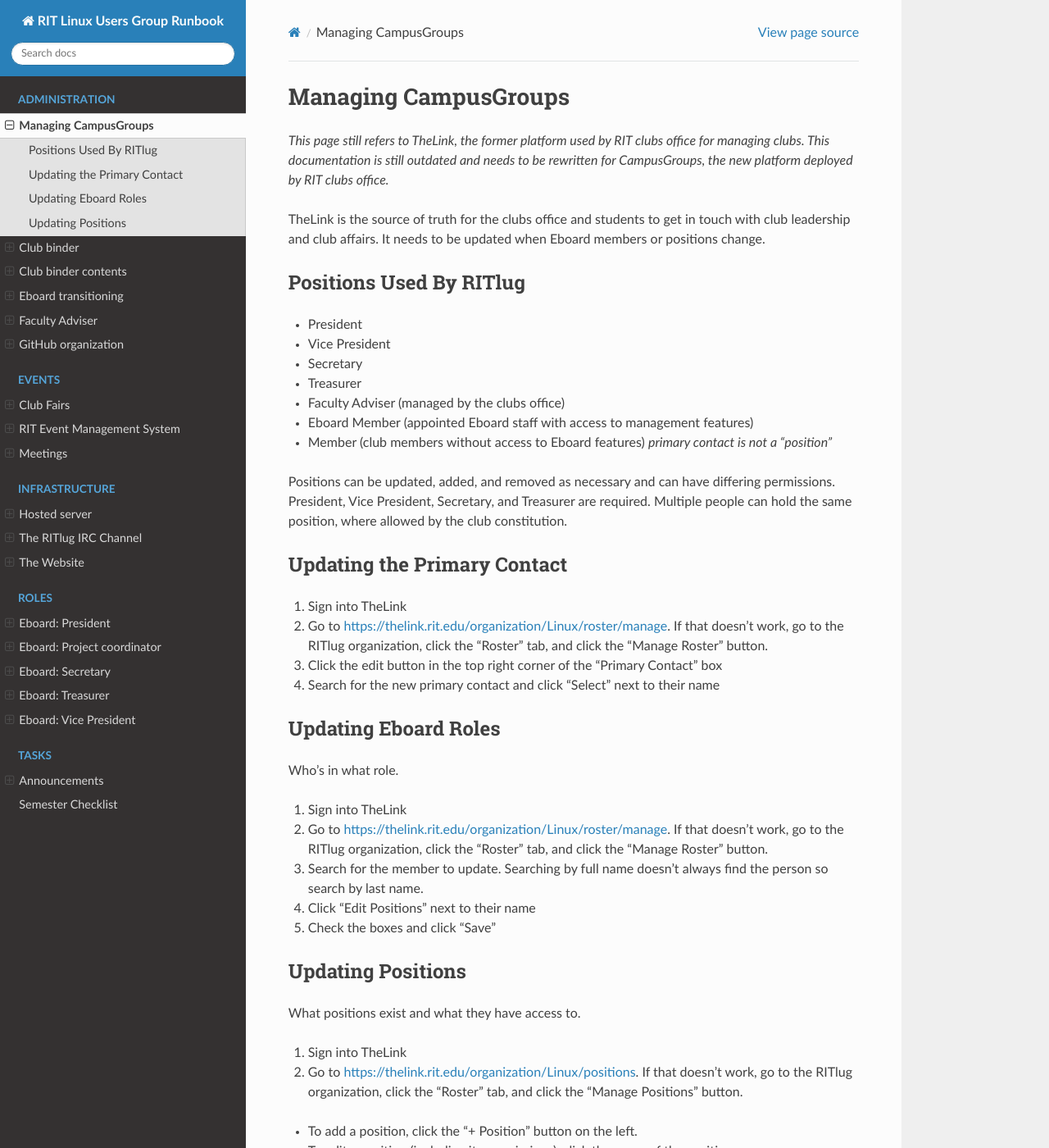
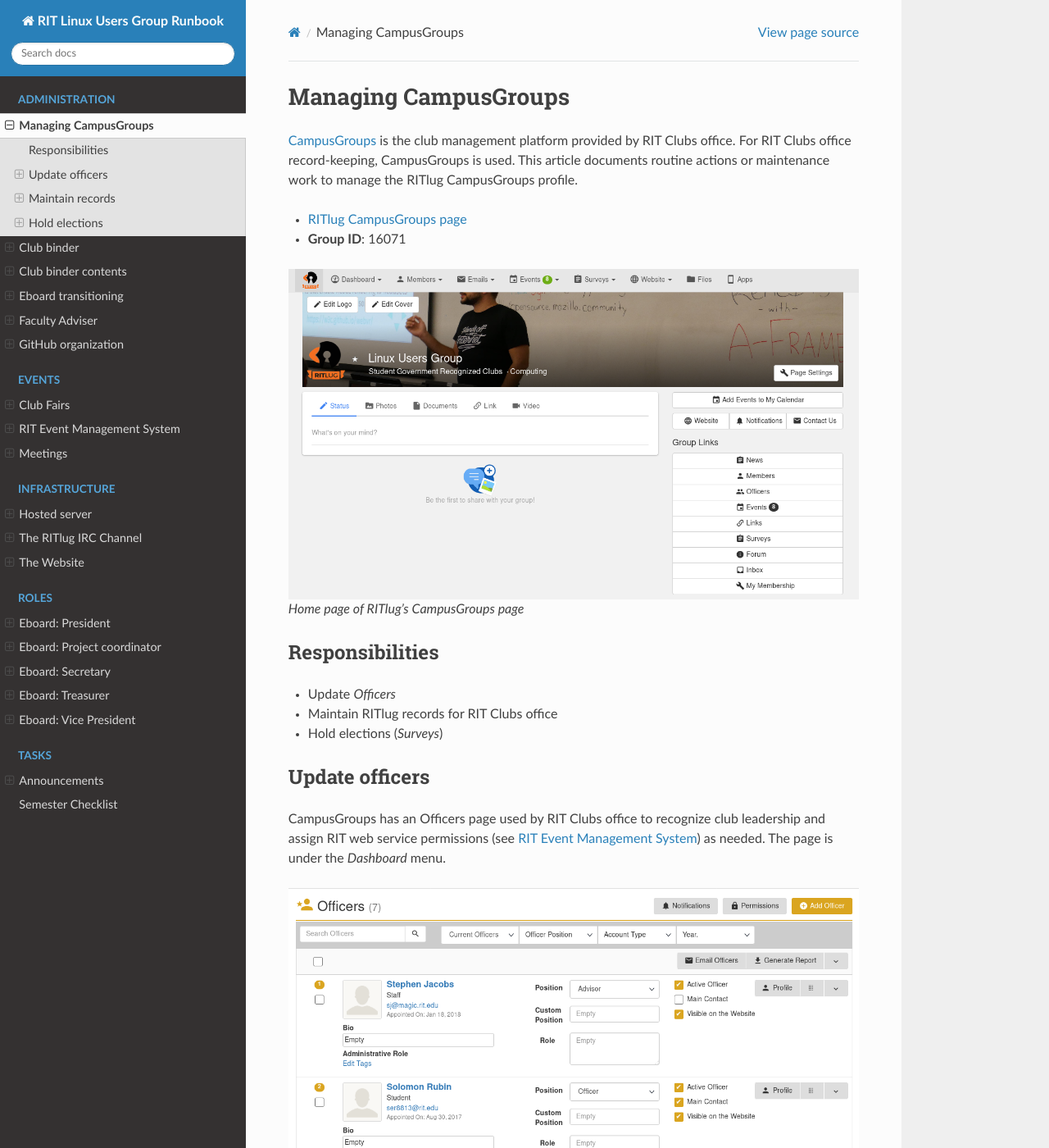
Before and after one commit to RITlug/runbook, a Sphinx documentation site: the page built from docs/administration/campusgroups-management.rst, in a window 1280 px wide and 1400 px high. Shown: the whole window at 82% size. Built offline with Sphinx 7.4.7 and the Read the Docs theme 2.0.0, drawn with Linux system fonts in a browser that asks for light colours; formulas are drawn with MathJax 3; some of the changed text lies outside the part shown.

Commit message:
Update 'Managing CampusGroups' page (ding dong, TheLink is dead)

```diff
--- a/docs/administration/campusgroups-management.rst
+++ b/docs/administration/campusgroups-management.rst
@@ -1,73 +1,171 @@
+#####################
 Managing CampusGroups
-=====================
+#####################
 
-*This page still refers to TheLink, the former platform used by RIT clubs
-office for managing clubs. This documentation is still outdated and needs to
-be rewritten for CampusGroups, the new platform deployed by RIT clubs office.*
+`CampusGroups`_ is the club management platform provided by RIT Clubs office.
+For RIT Clubs office record-keeping, CampusGroups is used. This article
+documents routine actions or maintenance work to manage the RITlug CampusGroups
+profile.
 
-TheLink is the source of truth for the clubs office and students to get
-in touch with club leadership and club affairs. It needs to be updated
-when Eboard members or positions change.
+- `RITlug CampusGroups page`_
 
-Positions Used By RITlug
-------------------------
+- **Group ID**: 16071
 
--  President
--  Vice President
--  Secretary
--  Treasurer
--  Faculty Adviser (managed by the clubs office)
--  Eboard Member (appointed Eboard staff with access to management
-   features)
--  Member (club members without access to Eboard features) *primary
-   contact is not a "position"*
+.. figure:: /_static/img/campusgroups-management-page.png
+   :alt: Home page of RITlug's CampusGroups page
 
-Positions can be updated, added, and removed as necessary and can have
-differing permissions. President, Vice President, Secretary, and
-Treasurer are required. Multiple people can hold the same position,
-where allowed by the club constitution.
+   Home page of RITlug's CampusGroups page
 
-Updating the Primary Contact
-----------------------------
 
-1. Sign into TheLink
-2. Go to https://thelink.rit.edu/organization/Linux/roster/manage. If
-   that doesn't work, go to the RITlug organization, click the "Roster"
-   tab, and click the "Manage Roster" button.
-3. Click the edit button in the top right corner of the "Primary
-   Contact" box
-4. Search for the new primary contact and click "Select" next to their
-   name
+****************
+Responsibilities
+****************
 
-Updating Eboard Roles
----------------------
+- Update *Officers*
 
-Who's in what role.
+- Maintain RITlug records for RIT Clubs office
 
-1. Sign into TheLink
-2. Go to https://thelink.rit.edu/organization/Linux/roster/manage. If
-   that doesn't work, go to the RITlug organization, click the "Roster"
-   tab, and click the "Manage Roster" button.
-3. Search for the member to update. Searching by full name doesn't
-   always find the person so search by last name.
-4. Click "Edit Positions" next to their name
-5. Check the boxes and click "Save"
+- Hold elections (*Surveys*)
 
-Updating Positions
-------------------
 
-What positions exist and what they have access to.
+***************
+Update officers
+***************
 
-1. Sign into TheLink
-2. Go to https://thelink.rit.edu/organization/Linux/positions. If that
-   doesn't work, go to the RITlug organization, click the "Roster" tab,
-   and click the "Manage Positions" button.
+CampusGroups has an Officers page used by RIT Clubs office to recognize club
+leadership and assign RIT web service permissions (see
+:doc:`../events/event-management-system`) as needed. The page is under the
+*Dashboard* menu.
 
--  To add a position, click the "+ Position" button on the left.
+.. figure:: /_static/img/campusgroups-management-officers.png
+   :alt: Update eboard officers from the Officers page
 
--  To edit a position (including its permissions), click the name of the
-   position.
+   Update eboard officers from the *Officers* page
 
-TheLink allows granular permissions to the organization management
-features and allows choosing whether position holders are shown
-publicly.
+RITlug recognizes these positions on our executive board:
+
+- President (*required*)
+- Vice president
+- Treasurer (*required*)
+- Secretary
+- Officer (*role varies*)
+- Faculty advisor
+
+Permissioning
+=============
+
+All eboard officers should be listed as *Active Officer* and *Visible on
+Website*.
+
+The president, vice president, and faculty advisor(s) should be listed as *Main
+contact*.
+
+.. figure:: /_static/img/campusgroups-management-officers-permissions.png
+   :alt: An eboard officer and advisor permissions compared side by side
+
+   An eboard officer and advisor permissions compared side by side
+
+Add eboard member
+=================
+
+Begin from the *Officers* page for RITlug in CampusGroups. A member-elect must
+join the RITlug organization in CampusGroups first to appear in the interface.
+
+#. Click *Add Officer* in upper-right corner
+#. Search by name or RIT email address for the member-elect
+#. Check `Notify each new officer by email`, click *Submit*
+#. They should appear on the *Officers* page
+#. Update their position, custom position, and permissions as needed
+
+Remove eboard member
+====================
+
+.. note::
+
+   This has never been done before in CampusGroups! When done next, it should be
+   documented here.
+
+
+****************
+Maintain records
+****************
+
+RITlug does not use many features of CampusGroups because we already have some
+tools or systems in place. However, RIT Clubs office uses CampusGroups as a
+primary electronic data source for RIT student organizations. Therefore,
+information should be current.
+
+Address
+=======
+
+- **Group email**: Email alias to reach all eboard members
+
+- **Address**: Current club mailing address provided by RIT Clubs office
+
+- **Phone**: Phone number of current president
+
+.. figure:: /_static/img/campusgroups-management-settings-address.png
+   :alt: Update address settings for RITlug from CampusGroups
+
+   Update address settings for RITlug from CampusGroups
+
+Other records
+=============
+
+Other records are either not regularly updated or not used. Future eboards may
+choose to utilize CampusGroups in more detail.
+
+
+**************
+Hold elections
+**************
+
+Eboard elections must be held via CampusGroups. This is to combat corruption and
+embezzlement of RIT Clubs funding. CampusGroups standardizes student
+organization elections for consistency and fairness.
+
+Elections are a special type of survey in the *Surveys* menu.
+
+Create election
+===============
+
+.. note::
+
+   This section needs to be written
+
+.. todo::
+
+   - Remember details for question submission options, disable editing, etc.
+   - Configure any metadata as needed
+   - Screenshots!
+
+Configure candidates
+====================
+
+.. note::
+
+   This section needs to be written
+
+.. todo::
+
+   - Collect profile picture of candidate
+   - Offer opportunity to publish platform / campaign info
+   - Line up with deadlines for nomination calls (see on/off-boarding doc)
+
+Publish and announce
+====================
+
+.. note::
+
+   This section needs to be written
+
+.. todo::
+
+   - Make sure all options are final
+   - Open election, set expiration date/time
+   - Publish announcement (e.g. mailing list)
+   - After, update officers
+
+
+.. _`CampusGroups`: https://campusgroups.rit.edu
+.. _`RITlug CampusGroups page`: https://campusgroups.rit.edu/student_community?club_id=16071
```
Also changed, not shown: docs/_static/img/campusgroups-management-officers-permissions.png (added), docs/_static/img/campusgroups-management-officers.png (added), docs/_static/img/campusgroups-management-page.png (added), docs/_static/img/campusgroups-management-settings-address.png (added).
